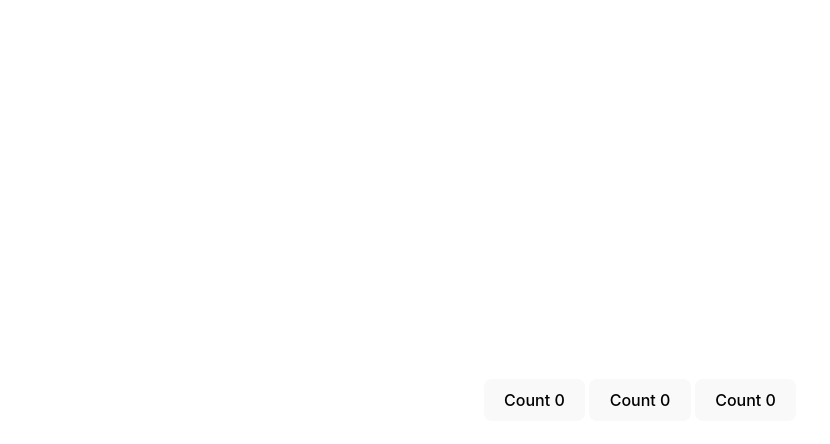
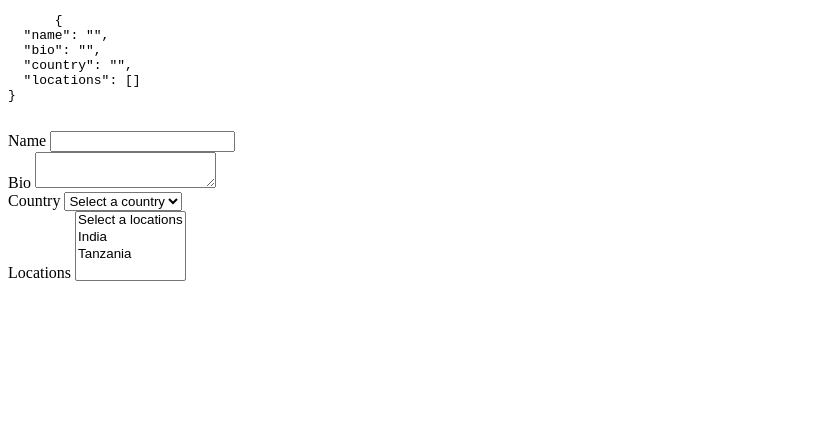
Before and after one commit to OkkashaAlly/svelte, a Svelte app: page / in a window 1280 px wide. Shown: the top 444 px of the page, without its empty margins (0-830 px from the left). Built offline with nearby package versions, Linux system fonts and the light colour scheme.

Commit message:
13 - Form Handling (Part 1)

```diff
--- a/src/App.svelte
+++ b/src/App.svelte
@@ -1,16 +1,45 @@
 <script>
-  let count = 0;
-
-  const handleClick = (event, size) => {
-    console.log("🚀 ~ file: App.svelte:5 ~ handleClick ~ event:", event);
-    count += size;
+  const formValues = {
+    name: "",
+    bio: "",
+    country: "",
+    locations: [],
   };
 </script>
 
 <main>
-  <button on:click={() => (count += 1)}>Count {count}</button>
-  <button on:click={event => handleClick(event, 5)}>Count {count}</button>
-  <button on:click={event => handleClick(event, 10)}>Count {count}</button>
+  <div>
+    <pre>
+      {JSON.stringify(formValues, null, 2)}
+    </pre>
+  </div>
+
+  <form>
+    <div>
+      <label for="name">Name</label>
+      <input type="text" id="name" bind:value={formValues.name} />
+    </div>
+    <div>
+      <label for="bio">Bio</label>
+      <textarea id="bio" bind:value={formValues.bio} />
+    </div>
+    <div>
+      <label for="country">Country</label>
+      <select id="country" bind:value={formValues.country}>
+        <option value="">Select a country</option>
+        <option value="india">India</option>
+        <option value="tz">Tanzania</option>
+      </select>
+    </div>
+    <div>
+      <label for="locations">Locations</label>
+      <select id="locations" bind:value={formValues.locations} multiple>
+        <option value="">Select a locations</option>
+        <option value="india">India</option>
+        <option value="tz">Tanzania</option>
+      </select>
+    </div>
+  </form>
 </main>
 
 <style>
--- a/src/app.css
+++ b/src/app.css
@@ -1,4 +1,4 @@
-:root {
+/* :root {
   font-family: Inter, system-ui, Avenir, Helvetica, Arial, sans-serif;
   line-height: 1.5;
   font-weight: 400;
@@ -47,6 +47,21 @@ h1 {
   text-align: center;
 }
 
+
+
+@media (prefers-color-scheme: light) {
+  :root {
+    color: #213547;
+    background-color: #ffffff;
+  }
+  a:hover {
+    color: #747bff;
+  }
+  button {
+    background-color: #f9f9f9;
+  }
+} */
+
 button {
   border-radius: 8px;
   border: 1px solid transparent;
@@ -65,16 +80,3 @@ button:focus,
 button:focus-visible {
   outline: 4px auto -webkit-focus-ring-color;
 }
-
-@media (prefers-color-scheme: light) {
-  :root {
-    color: #213547;
-    background-color: #ffffff;
-  }
-  a:hover {
-    color: #747bff;
-  }
-  button {
-    background-color: #f9f9f9;
-  }
-}
```
